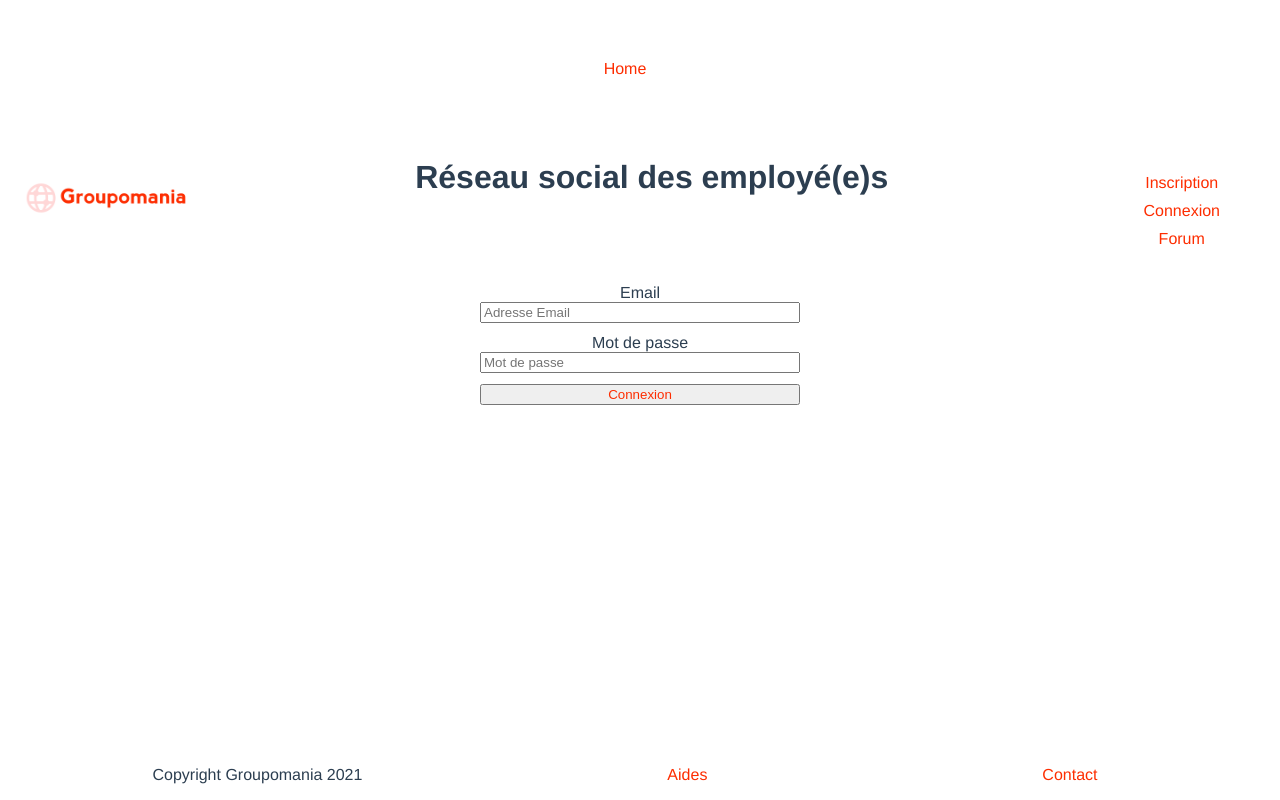
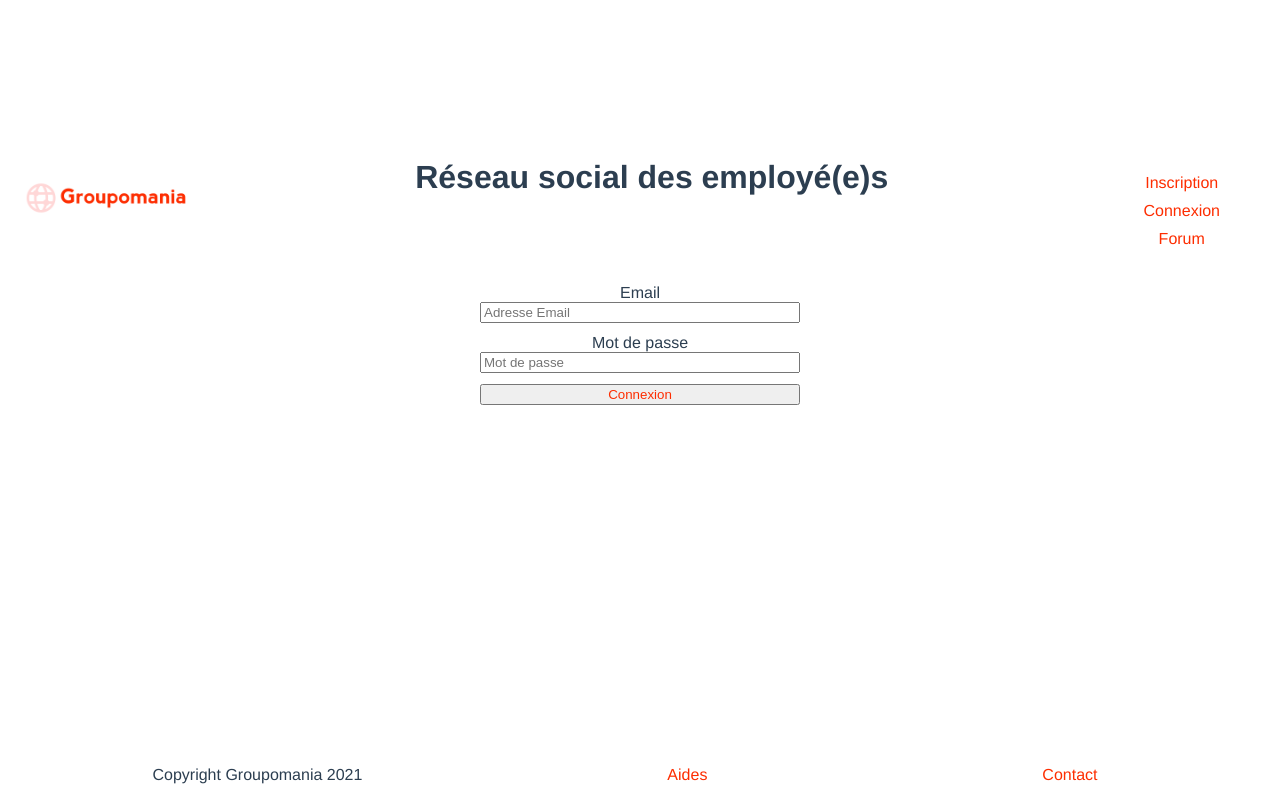
Before and after one commit to Etudiantoc-dev/p7_front_rs, a Vue app: page /#/ in a window 1280 px wide. Built offline with nearby package versions, Linux system fonts and the light colour scheme.

Commit message:
+ propre

```diff
--- a/src/App.vue
+++ b/src/App.vue
@@ -2,7 +2,7 @@
 <template>
 <div id="app">
   <div id="nav">
-    <router-link to="/">Home</router-link>
+    <router-link to="/"></router-link>
    </div>
     <router-view />
   </div>
--- a/src/router/index.js
+++ b/src/router/index.js
@@ -1,6 +1,6 @@
 import Vue from 'vue'
 import Router from 'vue-router'
-import Home from '../views/Home.vue'
+import Accueil from '../views/Accueil.vue'
 import VueRouter from 'vue-router'
 
 Vue.use(VueRouter)
@@ -9,8 +9,8 @@ export default new Router({
   routes : [
     {
       path: '/',
-      name: 'home',
-      component: Home
+      name: 'accueil',
+      component: Accueil
     },
 
   ]
--- a/src/views/Home.vue
+++ b/src/views/Accueil.vue
@@ -1,6 +1,6 @@
 <template>
   <div id="app">
- <Header></Header>
+    <Header/>
     <section>
       <aside>
         <FormConnexion
@@ -13,9 +13,7 @@
         />
       </aside>
     </section>
-    <Footer class="footer">
-      <p>{{ copie }}</p>
-    </Footer>
+    <Footer/>
   </div>
 </template>
 
@@ -28,11 +26,11 @@ export default {
   components: {
     FormConnexion,
     Footer,
-    Header
+    Header,
   },
   data() {
     return {
-      copie: "réseau",
+
       connexion: [
         {
           errors: [],
@@ -64,7 +62,5 @@ export default {
       return expReg.test(email);
     },
   },
-
-
 };
 </script>
```
